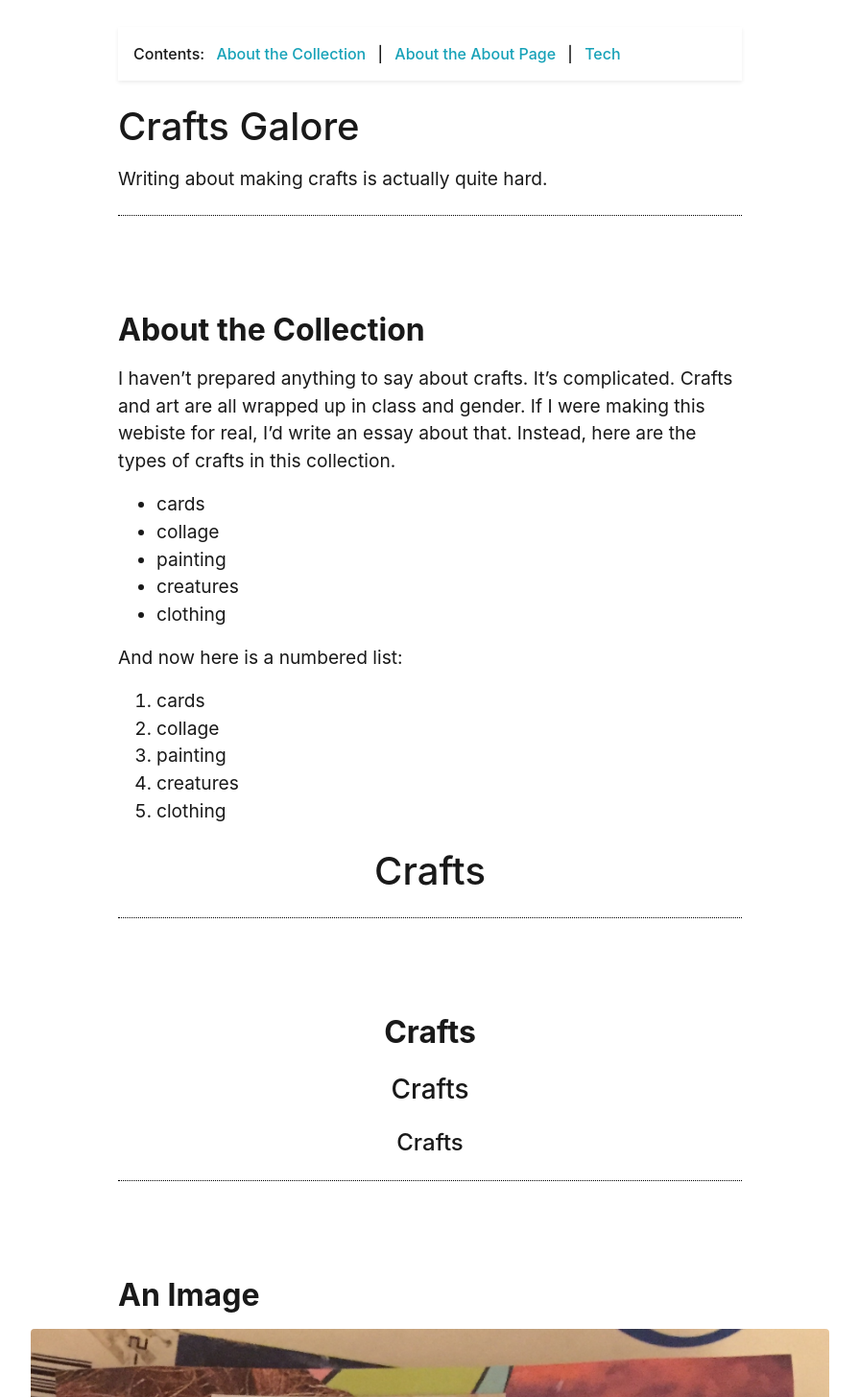
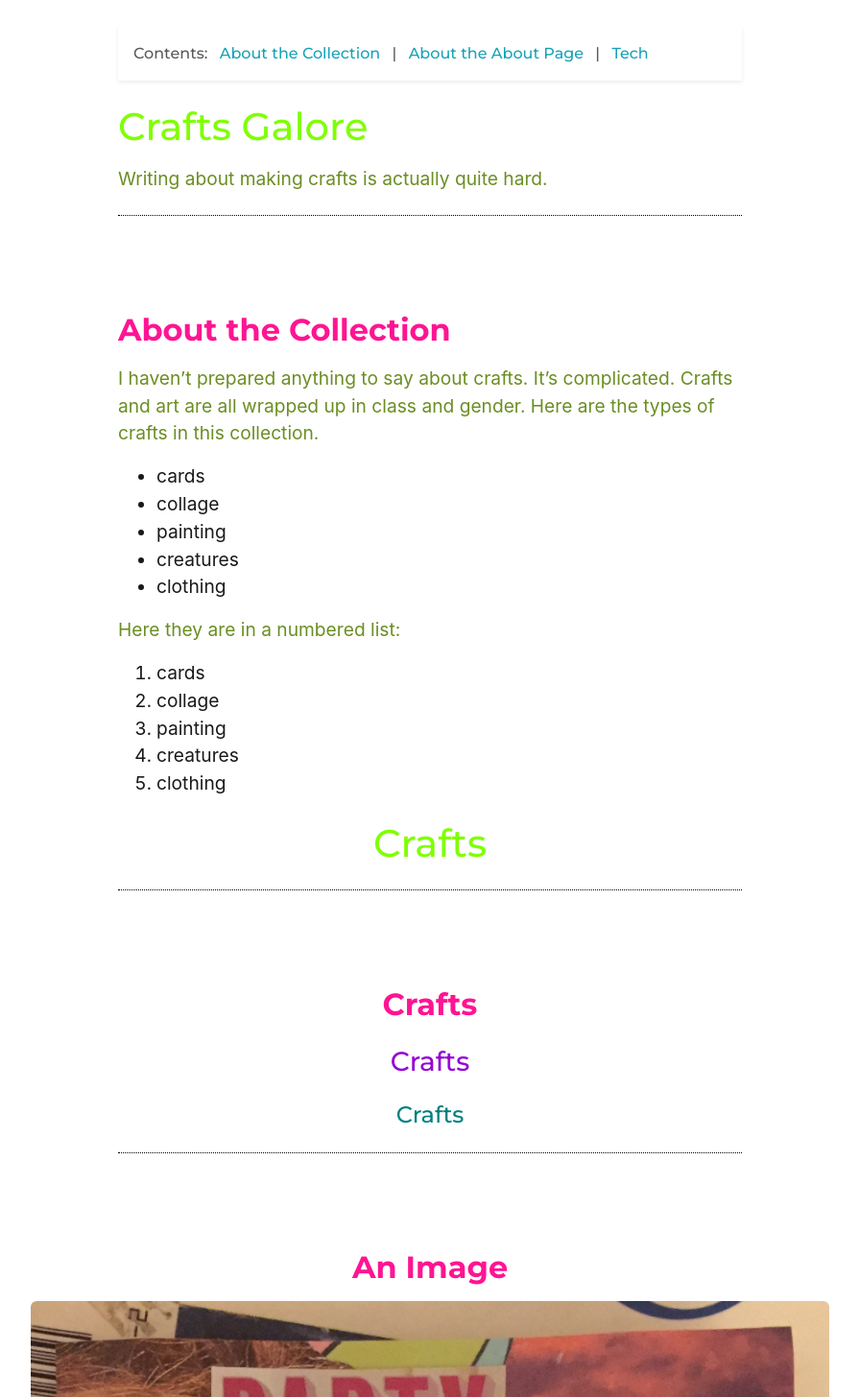
Before and after one commit to CadyFavazzo/cadycrafts, a Jekyll site: the page built from pages/about.md, in a window 1280 px wide, cut to the strip 464-1920 px from the top of the page. Shown: the whole strip at 96% size, without its empty margins (192-1087 px from the left). Built offline with Jekyll 4.4.1, drawn with Linux system fonts in a browser that asks for light colours; nearby versions of some CDN libraries; some of the changed text lies outside the part shown.

Commit message:
played with custom sass and theme

```diff
--- a/_sass/_custom.scss
+++ b/_sass/_custom.scss
@@ -2,3 +2,9 @@
     Put your custom SCSS here!
     This allows you to override any CollectionBuilder or Bootstrap CSS without modifying the base theme files directly.
 */
+p{color:olivedrab}
+h1{color:chartreuse}
+h2{color:deeppink}
+h3{color:darkviolet}
+h4{color:teal}
+::-moz-list-bullet {color:salmon}
--- a/pages/about.md
+++ b/pages/about.md
@@ -21,8 +21,7 @@ Writing about making crafts is actually quite hard.
 I haven't prepared anything to say about crafts.
 It's complicated.
 Crafts and art are all wrapped up in class and gender.
-If I were making this webiste for real, I'd write an essay about that.
-Instead, here are the types of crafts in this collection.
+Here are the types of crafts in this collection.
 
 - cards
 - collage
@@ -30,7 +29,7 @@ Instead, here are the types of crafts in this collection.
 - creatures
 - clothing
 
-And now here is a numbered list:
+Here they are in a numbered list:
 
 1. cards
 2. collage
@@ -48,16 +47,23 @@ And now here is a numbered list:
 {:.text-center}
 
 ## An Image
+{:.text-center}
 
 {% include feature/item-figure.html objectid="coll011" width="75" %}
 
 ## A Card
+{:.text-center}
 
-{% include feature/card.html header="This is a Creature" objectid="coll014" width="25" centered=true %}
+{% include feature/card.html header="This is a Creature." objectid="coll014" width="25" centered=true %}
 
 ## A Button
+{:.text-center}
 
-{% include feature/button.html text="Click to See More Creatures" link="https://cadyfavazzo.github.io/cadycrafts/browse.html#creatures" color="success" %}
+{% include feature/button.html text="Click to See More Creatures" link="https://cadyfavazzo.github.io/cadycrafts/browse.html#creatures" color="success" centered=true %}
+
+{:.text-center}
+
+
 
 This site is generated using [`collectionbuilder-gh`](https://collectionbuilding.github.io/gh/), a project to create a free and simple digital collection using [GitHub Pages](https://pages.github.com/) from:
 
```
Also changed, not shown: _data/theme.yml (+4 -4 lines).
